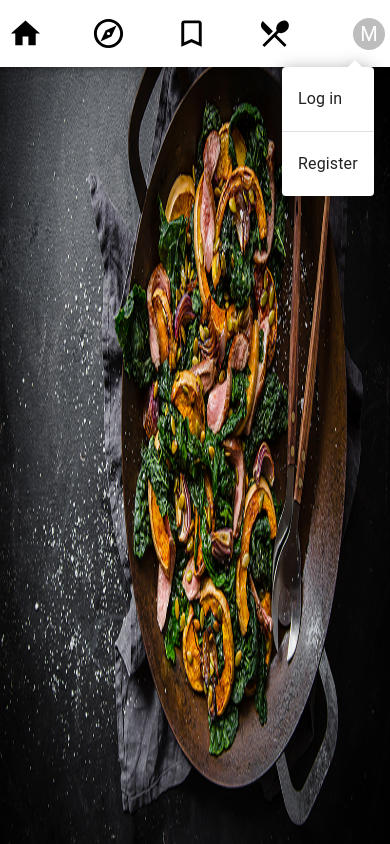
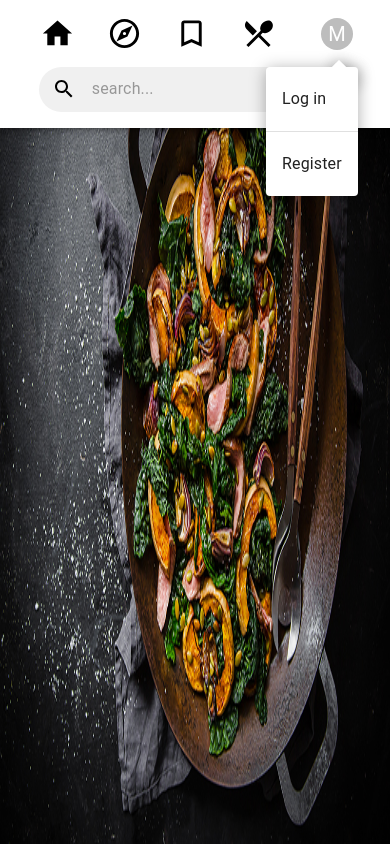
Before and after one commit to Deveneven/TasTier, a React (Create React App) app in the folder frontend/: page /test in a window 390 px wide. Both pictures are taken after a click on the button "Account settings". Built offline with nearby package versions, Linux system fonts and the light colour scheme.

Commit message:
Added search bar on low resolution in navbar

```diff
--- a/frontend/src/Shared/Navbar/Navbar.tsx
+++ b/frontend/src/Shared/Navbar/Navbar.tsx
@@ -34,7 +34,6 @@ function Navbar() {
       margin: 'auto',
     },
   }));
-
   const Search = styled(Box)(({theme}) => ({
     display: 'flex',
     backgroundColor: '#F0F0F0',
@@ -48,6 +47,28 @@ function Navbar() {
       display: 'none',
     },
   }));
+  const SearchSizeSmallBox = styled(Box)(({theme}) => ({
+    backgroundColor: 'white',
+    width: '100%',
+    alignItems: 'center',
+    marginBottom: '1rem',
+    [theme.breakpoints.up('md')]: {
+      display: 'none',
+    },
+  }));
+  const SearchSizeSmall = styled(Box)(({theme}) => ({
+    display: 'flex',
+    backgroundColor: '#F0F0F0',
+    padding: '0.4rem 0.8rem',
+    borderRadius: '25px',
+    width: '80%',
+    margin: 'auto',
+    alignItems: 'center',
+    gap: '1rem',
+    [theme.breakpoints.up('md')]: {
+      display: 'none',
+    },
+  }));
   const IconContainer = styled(Box)(({theme}) => ({
     display: 'flex',
     alignItems: 'center',
@@ -58,6 +79,9 @@ function Navbar() {
       width: '100%',
       margin: 'auto',
       gap: '2rem',
+    },
+    [theme.breakpoints.up('xs')]: {
+      gap: '1rem',
     },
   }));
   return (
@@ -112,6 +136,12 @@ function Navbar() {
           <UserMenu />
         </IconContainer>
       </StyledToolbar>
+      <SearchSizeSmallBox>
+        <SearchSizeSmall>
+          <SearchIcon />
+          <InputBase placeholder="search..." />
+        </SearchSizeSmall>
+      </SearchSizeSmallBox>
     </AppBar>
   );
 }
--- a/frontend/src/Shared/Navbar/UserMenu.tsx
+++ b/frontend/src/Shared/Navbar/UserMenu.tsx
@@ -21,6 +21,11 @@ const UserMenu = () => {
   };
   const handleClose = () => {
     setAnchorEl(null);
+  };
+  const user = {name: 'testUser'};
+  const setLocalStorage = () => {
+    localStorage.setItem('user', JSON.stringify(user));
+    setUserLoggedState(true);
   };
   return (
     <React.Fragment>
@@ -97,14 +102,50 @@ const UserMenu = () => {
             </MenuItem>{' '}
           </>
         )}
-        {!userLoggedState && (
-          <>
-            <MenuItem onClick={() => setUserLoggedState(true)}>Log in</MenuItem>
+      </Menu>
+      {!userLoggedState && (
+        <>
+          <Menu
+            anchorEl={anchorEl}
+            id="account-menu"
+            open={open}
+            onClose={handleClose}
+            onClick={handleClose}
+            PaperProps={{
+              elevation: 0,
+              sx: {
+                overflow: 'visible',
+                filter: 'drop-shadow(0px 2px 8px rgba(0,0,0,0.32))',
+                mt: 1.5,
+                '& .MuiAvatar-root': {
+                  width: 32,
+                  height: 32,
+                  ml: -0.5,
+                  mr: 1,
+                },
+                '&:before': {
+                  content: '""',
+                  display: 'block',
+                  position: 'absolute',
+                  top: 0,
+                  right: 14,
+                  width: 10,
+                  height: 10,
+                  bgcolor: 'background.paper',
+                  transform: 'translateY(-50%) rotate(45deg)',
+                  zIndex: 0,
+                },
+              },
+            }}
+            transformOrigin={{horizontal: 'right', vertical: 'top'}}
+            anchorOrigin={{horizontal: 'right', vertical: 'bottom'}}
+          >
+            <MenuItem onClick={() => setLocalStorage()}>Log in</MenuItem>
             <Divider />
             <MenuItem>Register</MenuItem>
-          </>
-        )}
-      </Menu>
+          </Menu>
+        </>
+      )}
     </React.Fragment>
   );
 };
```
